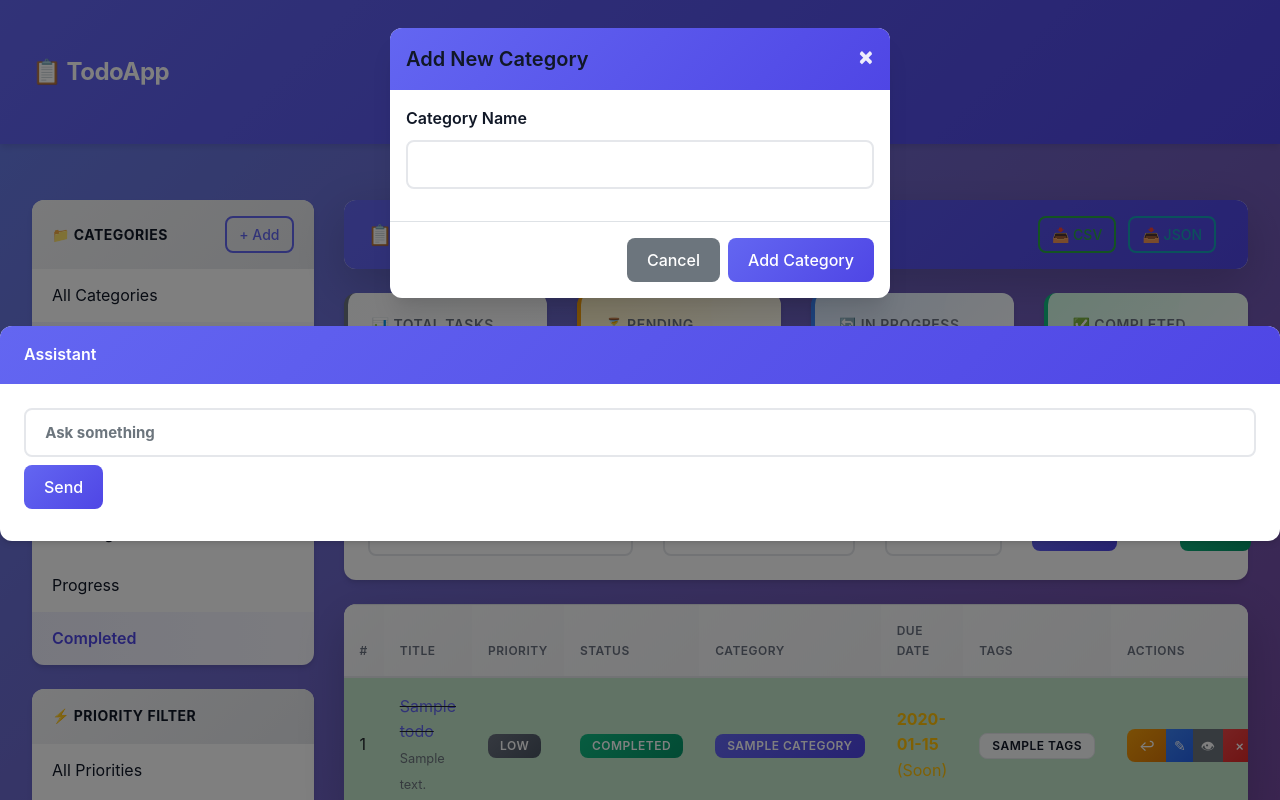
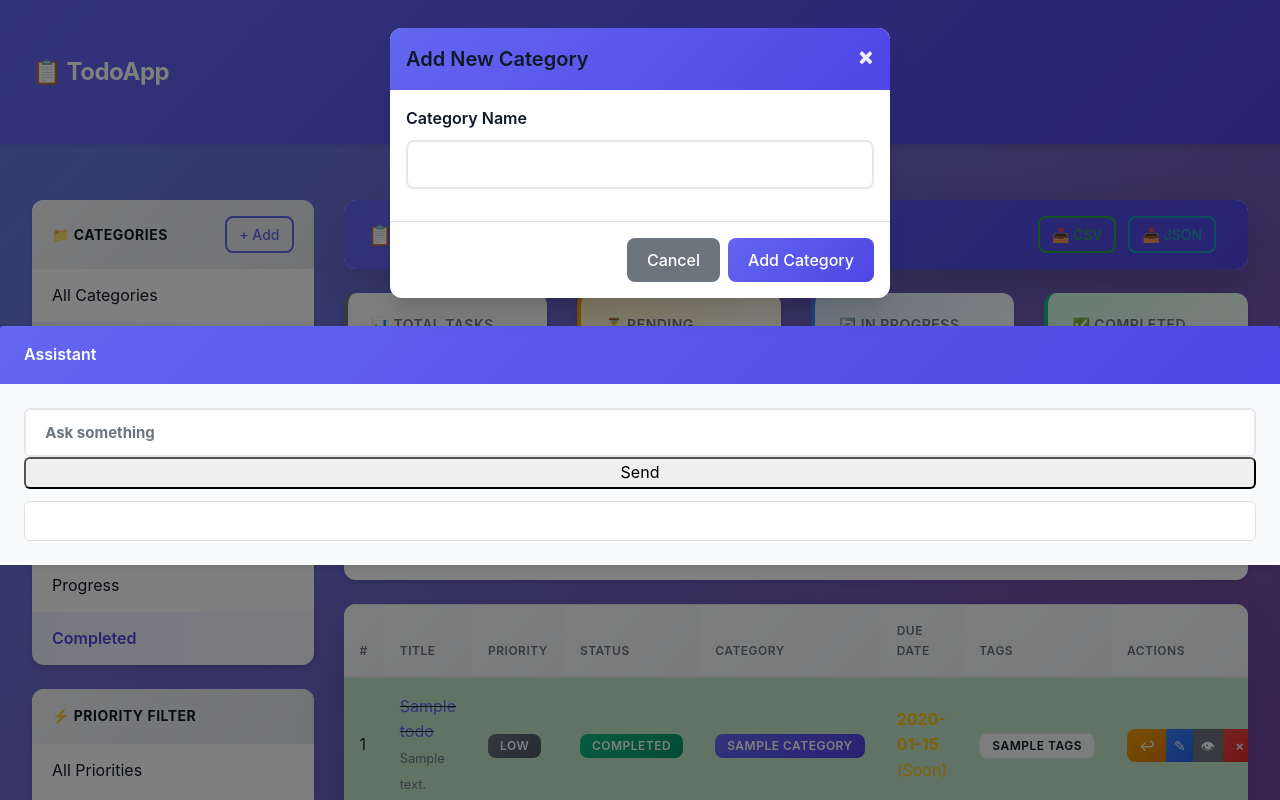
Before and after one commit to 8602614715/ToDo-App, a FastAPI app: template ToDoApp/template/todo.html in a window 1280 px wide, after a click on "+ Add". Run offline with FastAPI, Linux system fonts and the light colour scheme; the template is opened without the code that fills it: most values are stand-ins (such as "Sample title", 1, 10 or a date in 2020); some libraries are stand-ins or nearby versions.

Commit message:
change ui/ux

```diff
--- a/ToDoApp/static/css/base.css
+++ b/ToDoApp/static/css/base.css
@@ -673,3 +673,38 @@ a:hover {
 .register-card .btn {
   justify-content: center;
 }
+
+/* Chatbot Card */
+.chatbot-card {
+  max-width: 100%;
+  border-radius: 8px;
+  box-shadow: 0 2px 6px rgba(0, 0, 0, 0.08);
+}
+
+/* Chat body */
+.chatbot-body {
+  background-color: #f9fafb;
+}
+
+/* Input field */
+.chatbot-input {
+  border-radius: 6px;
+}
+
+/* Send button */
+.chatbot-send-btn {
+  width: 100%;
+  border-radius: 6px;
+}
+
+/* Chat reply area */
+.chatbot-reply {
+  margin-top: 12px;
+  padding: 10px;
+  background-color: #ffffff;
+  border: 1px solid #e0e0e0;
+  border-radius: 6px;
+  min-height: 40px;
+  font-size: 14px;
+  color: #333;
+}
--- a/ToDoApp/template/todo.html
+++ b/ToDoApp/template/todo.html
@@ -326,12 +326,12 @@
     </div>
   </div>
 
-  <div class="card mt-4">
+  <div class="chatbot-card">
     <div class="card-header">Assistant</div>
-    <div class="card-body">
-      <input id="chatInput" class="form-control" placeholder="Ask something">
-      <button class="btn btn-primary mt-2" onclick="sendChat()">Send</button>
-      <div class="mt-2" id="chatReply"></div>
+    <div class="card-body chatbot-body">
+      <input id="chatInput" class="form-control chatbot-input" placeholder="Ask something">
+      <button class="chatbot-send-btn" onclick="sendChat()">Send</button>
+      <div class="chatbot-reply" id="chatReply"></div>
     </div>
   </div>
 
```
